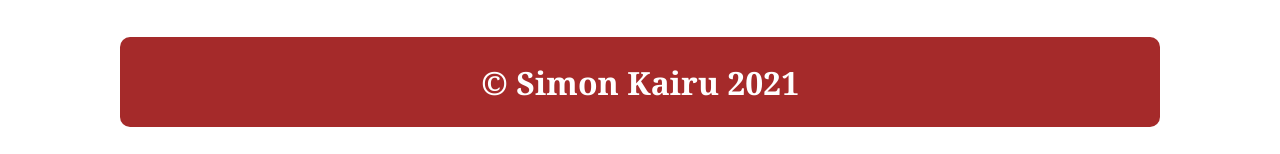
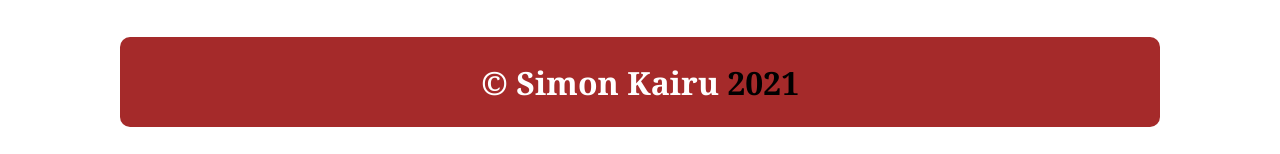
Before and after one commit to simonkairu/Photography-Landing-page, a plain HTML site: page index.html in a window 1280 px wide. Shown: the part 1434-1588 px from the top of the page. Drawn offline with Linux system fonts and the light colour scheme.

Commit message:
added a span element

```diff
--- a/index.html
+++ b/index.html
@@ -133,7 +133,7 @@
 
         <footer>
 
-           <h1>&copy; Simon Kairu 2021</h1>
+           <h1>&copy; Simon Kairu <span>2021</span></h1>
         </footer>
 
 
--- a/text.css
+++ b/text.css
@@ -139,3 +139,6 @@ footer{
    color:white;
    align-items: center;
 }
+footer span{
+   color: black;
+}
```
